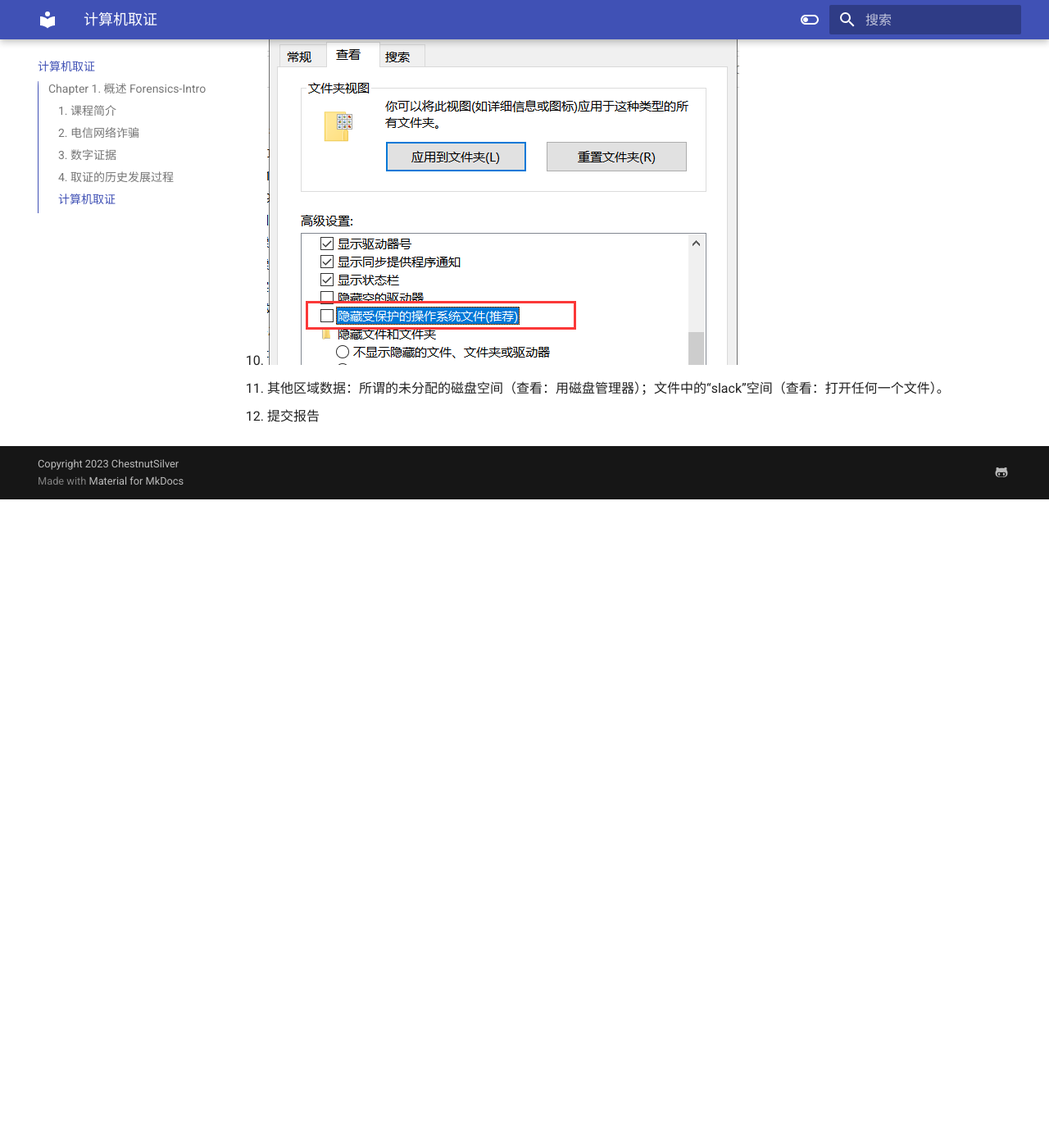
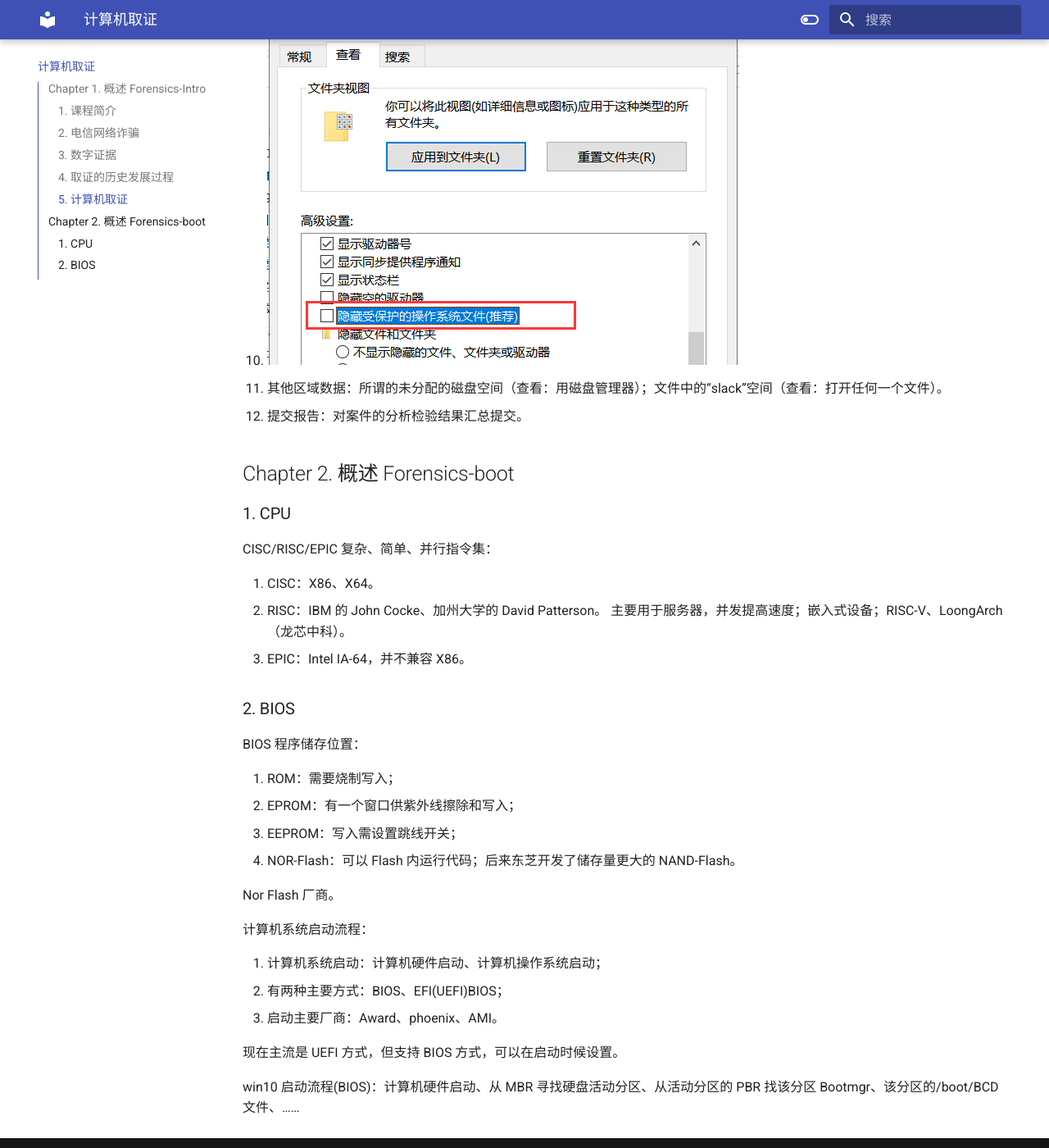
Before and after one commit to ChestnutSilver/TJIS-My-Helloworld, an MkDocs documentation site: the page built from docs/计算机取证.md, in a window 1280 px wide and 1400 px high, scrolled down 3426 px. Shown: the whole window at 82% size. Built offline with MkDocs 1.6.1 and Material for MkDocs 9.7.7, drawn with Linux system fonts in a browser that asks for light colours; before the commit the page ends 4035 px from its top, so only the background shows below that.

Commit message:
Update 计算机取证.md

```diff
--- a/docs/计算机取证.md
+++ b/docs/计算机取证.md
@@ -151,7 +151,7 @@
 - 请君入瓮的故事：
   - 刑讯逼供专家：武则天两个酷吏，周兴和来俊臣的故事。
 
-### 计算机取证
+### 5. 计算机取证
 
 计算机在犯罪中的三种角色：
 
@@ -192,4 +192,36 @@
    - ![Alt text](https://github.com/ChestnutSilver/TJIS-My-Helloworld/blob/main/pics/%E8%AE%A1%E7%AE%97%E6%9C%BA%E5%8F%96%E8%AF%81/1.png)
    - ![Alt text](https://github.com/ChestnutSilver/TJIS-My-Helloworld/blob/main/pics/%E8%AE%A1%E7%AE%97%E6%9C%BA%E5%8F%96%E8%AF%81/2.png)
    - 其他区域数据：所谓的未分配的磁盘空间（查看：用磁盘管理器）；文件中的“slack”空间（查看：打开任何一个文件）。
-4. 提交报告
+4. 提交报告：对案件的分析检验结果汇总提交。
+
+## Chapter 2. 概述 Forensics-boot
+
+### 1. CPU
+
+CISC/RISC/EPIC 复杂、简单、并行指令集：
+
+1. CISC：X86、X64。
+2. RISC：IBM 的 John Cocke、加州大学的 David Patterson。
+   主要用于服务器，并发提高速度；嵌入式设备；RISC-V、LoongArch（龙芯中科）。
+3. EPIC：Intel IA-64，并不兼容 X86。
+
+### 2. BIOS
+
+BIOS 程序储存位置：
+
+1. ROM：需要烧制写入；
+2. EPROM：有一个窗口供紫外线擦除和写入；
+3. EEPROM：写入需设置跳线开关；
+4. NOR-Flash：可以 Flash 内运行代码；后来东芝开发了储存量更大的 NAND-Flash。
+
+Nor Flash 厂商。
+
+计算机系统启动流程：
+
+1. 计算机系统启动：计算机硬件启动、计算机操作系统启动；
+2. 有两种主要方式：BIOS、EFI(UEFI)BIOS；
+3. 启动主要厂商：Award、phoenix、AMI。
+
+现在主流是 UEFI 方式，但支持 BIOS 方式，可以在启动时候设置。
+
+win10 启动流程(BIOS)：计算机硬件启动、从 MBR 寻找硬盘活动分区、从活动分区的 PBR 找该分区 Bootmgr、该分区的/boot/BCD 文件、……
```
